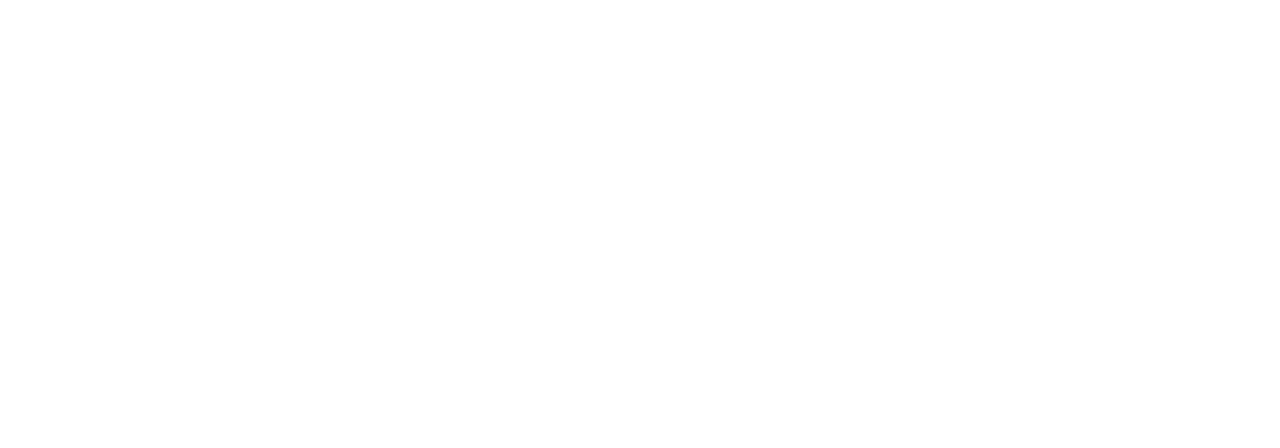
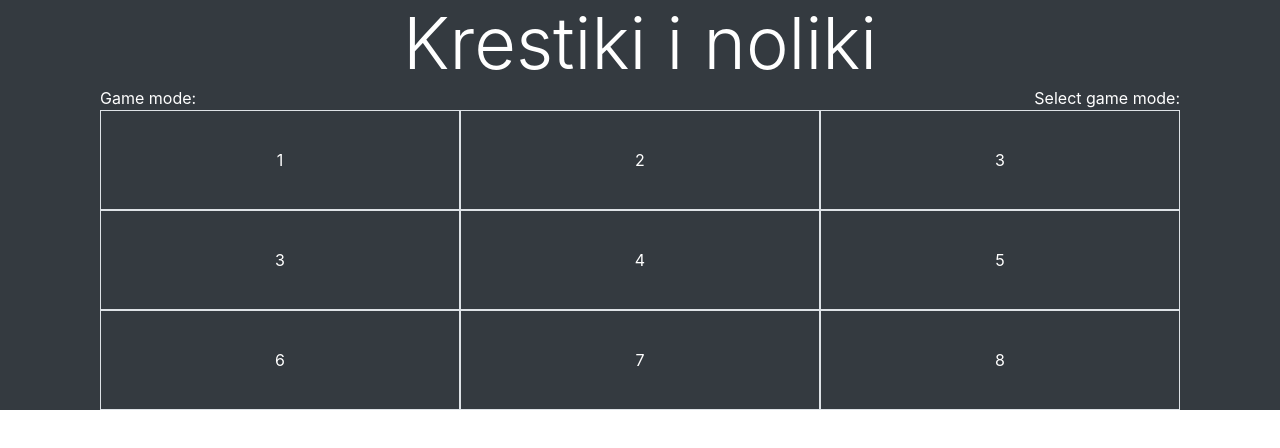
Before and after one commit to wixxxez/Labaratorna_X, a plain HTML site: page index.html in a window 1280 px wide. Drawn offline with nearby package versions, Linux system fonts and the light colour scheme.

Commit message:
Create simply skeleton

```diff
--- a/index.html
+++ b/index.html
@@ -7,7 +7,44 @@
     <link rel="stylesheet" href="style.css">
 </head>
 <body>
+    <div class="main  bg-dark">
+       <div class="container">
+         <div class="container text-center">
+            <div class="text-center display-3 bg-dark">Krestiki i noliki</div>
+        </div>
+       </div>
+        <div class="container bg-dark ">
 
+            <div class="container d-flex justify-content-between ">
+                <div class="text-center">Game mode: </div>
+                <div class="text-center">Select game mode:
+
+                  </div>
+            </div>
+            <div class="container bg-dark d-flex justify-content-center  ">
+                <div class="container" style="margin-left: 0%;">
+                    <div class="row border-dark align-items-center">
+                        <div class="col-4 box d-flex border justify-content-center align-items-center">1</div>
+                        <div class="col-4 box d-flex border justify-content-center align-items-center">2</div>
+                        <div class="col-4 box d-flex border justify-content-center align-items-center">3</div>
+                    </div>
+                    <div class="row">
+                        <div class="col-4 box d-flex border justify-content-center align-items-center">3</div>
+                        <div class="col-4 box d-flex border justify-content-center align-items-center">4</div>
+                        <div class="col-4 box d-flex border justify-content-center align-items-center">5</div>
+                    </div>
+                    <div class="row">
+                        <div class="col-4 box d-flex border justify-content-center align-items-center">6</div>
+                        <div class="col-4 box d-flex border justify-content-center align-items-center">7</div>
+                        <div class="col-4 box d-flex border justify-content-center align-items-center">8</div>
+                    </div>
+
+                </div>
+            </div>
+        </div>
+
+
+    </div>
 
 
     <script src="https://code.jquery.com/jquery-3.5.1.slim.min.js" integrity="sha384-DfXdz2htPH0lsSSs5nCTpuj/zy4C+OGpamoFVy38MVBnE+IbbVYUew+OrCXaRkfj" crossorigin="anonymous"></script>
--- a/style.css
+++ b/style.css
@@ -0,0 +1,7 @@
+* {
+    color:white;
+}
+.box {
+    height: 100px;
+
+}
```
